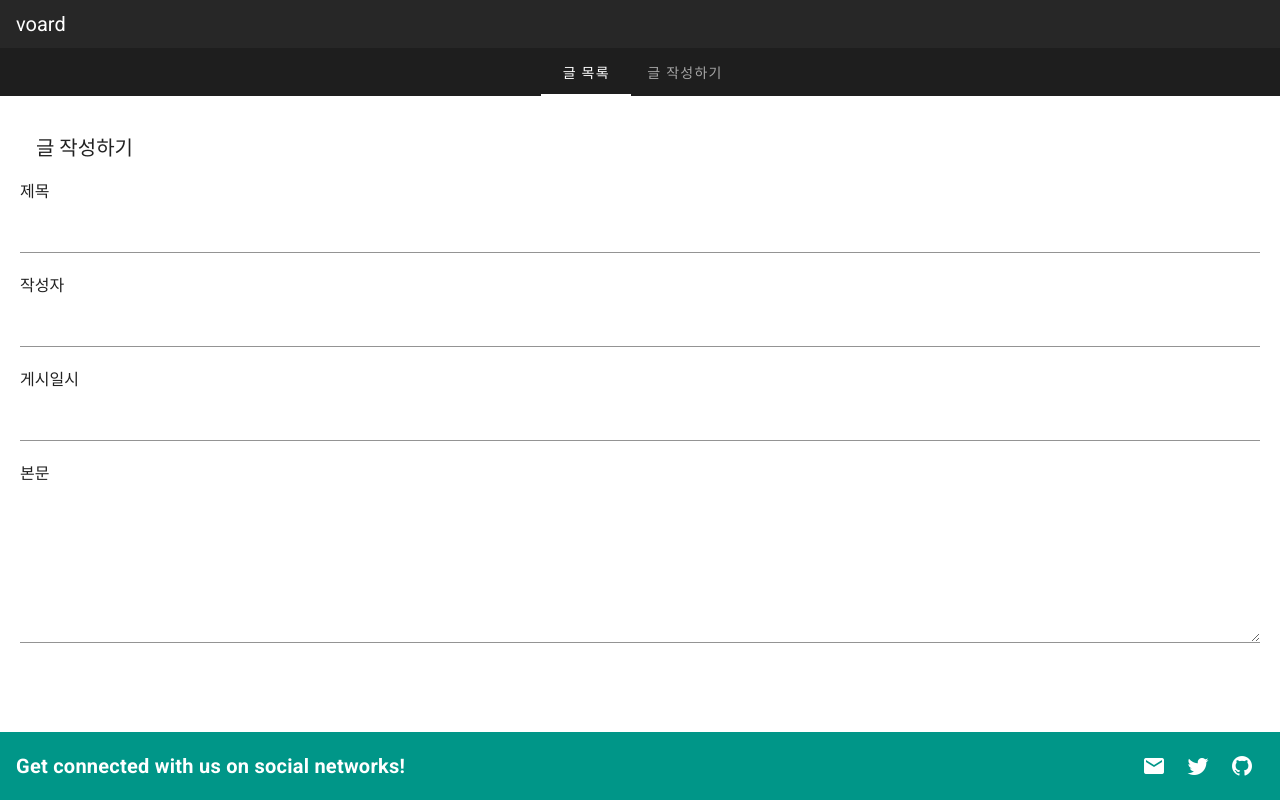
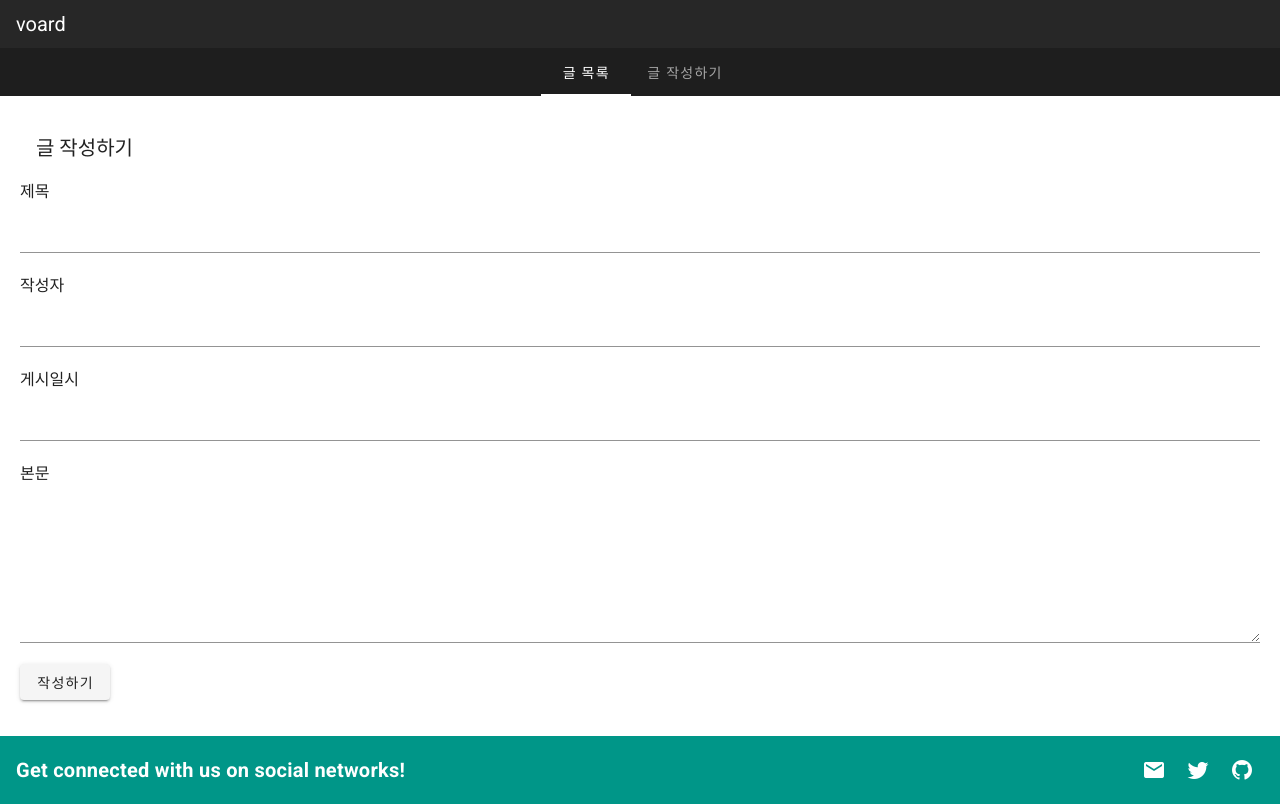
Before and after one commit to sj1225/voard, a Vue app: page /post in a window 1280 px wide. Built offline with nearby package versions, Linux system fonts and the light colour scheme.

Commit message:
글작성 페이지 버튼 추가

```diff
--- a/src/view/page/Post.vue
+++ b/src/view/page/Post.vue
@@ -11,6 +11,8 @@
     작성자 <v-text-field></v-text-field>
     게시일시 <v-text-field></v-text-field>
     본문 <v-textarea></v-textarea>
+
+    <v-btn @click="insert()">작성하기</v-btn>
     <p></p>
   </div>
 </template>
@@ -24,6 +26,9 @@ export default {
     },
 
     methods: {
+      insert() {
+        alert("summit");
+      }
     }
 }
 </script>
```
